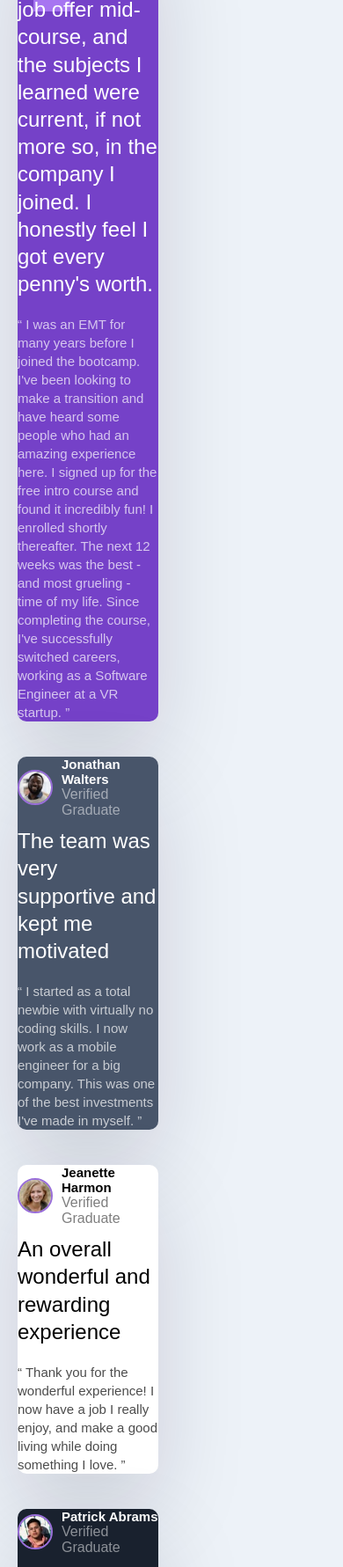
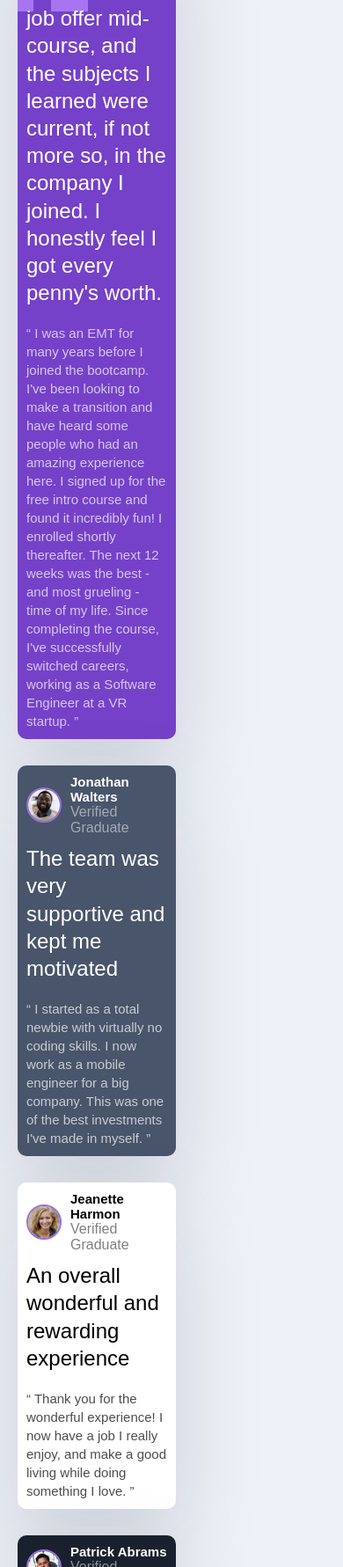
Before and after one commit to lugard1/testimonial-practice, a plain HTML site: page index.html in a window 390 px wide. Shown: the part 219-2000 px from the top of the page at 88% size. Drawn offline with Linux system fonts and the light colour scheme.

Commit message:
Update testimonial.css

```diff
--- a/testimonial.css
+++ b/testimonial.css
@@ -2,126 +2,144 @@
 
 *{
     box-sizing: border-box;
-    margin: 0;
-    padding: 0;
+    margin:0px;
+    padding:0px;
 }
 
 body{
     background: #edf2f8;
     font-family: 'Barlow semi condensed', sans-serif;
+    width: 100%;
+    height: 100%
 }
 
 .testimonials{
-    max-width: 1440px;
-    margin: 100px auto;
-    padding: 20px;
-    display: grid;
-    grid-template-columns: repeat(4, 1fr);
-    gap: 30px;
+    max-width:1440px;
+    margin:100px auto;
+    padding:20px;
+    display:grid;
+    grid-template-columns:repeat(4, 1fr);
+    gap:30px;
 }
 
 .card{
-    background: #fff;
-    border-radius: 10px;
-    box-shadow: rgba(17,12,46,0.15) 0px
+    background:#fff;
+    border-radius:10px;
+    box-shadow:rgba(17,12,46,0.15) 0px
     40px 100px 0px;
-    margin-bottom: 10px;
+    margin-bottom:10px;
+    width:100%;
 }
 
 .card_header{
-    display: flex;
-    align-items: center;
-    margin-bottom: 10px;
+    display:flex;
+    align-items:center;
+    margin-bottom:10px;
 }
 
 .card_header h3{
-    font-size: 15px;
+    font-size:15px;
 }
 
 .card_header p{
-    opacity: 50%;
+    opacity:50%;
 }
 
 .card-img{
-    width: 40px;
-    height: 40px;
-    border-radius: 50%;
-    border: 2px solid #996ed9;
-    margin-right: 10px;
+    width:40px;
+    height:40px;
+    border-radius:50%;
+    border:2px solid #996ed9;
+    margin-right:10px;
 }
 
 .card_lead{
-    font-size: 1.5rem;
-    font-weight: 500;
-    line-height: 1.3;
-    margin-bottom: 20px;
+    font-size:1.5rem;
+    font-weight:500;
+    line-height:1.3;
+    margin-bottom:20px;
 }
 
 .card_quote{
-    font-size: 15px;
-    font-weight: 500;
-    line-height: 1.4;
-    opacity: 70%;
+    font-size:15px;
+    font-weight:500;
+    line-height:1.4;
+    opacity:70%;
 }
 
 .card--bg-purple{
-    background: hsl(263, 55%, 52%);
-    color: #fff;
-    background-image: url('images/bg-pattern-quotation.svg');
-    background-repeat: no-repeat;
-    background-position: top 10px right 100px;
+    background:hsl(263, 55%, 52%);
+    color:#fff;
+    background-image:url('images/bg-pattern-quotation.svg');
+    background-repeat:no-repeat;
+    background-position:top 10px right 100px;
 }
 
 .card--bg-gray-blue{
-    background: hsl(217, 19%, 35%);
-    color: #fff;
+    background:hsl(217, 19%, 35%);
+    color:#fff;
 }
 
 .card--bg-black-blue{
-    background: hsl(219, 29%, 14%);
-    color: #fff;
+    background:hsl(219, 29%, 14%);
+    color:#fff;
 }
 
 .card:nth-of-type(1){
-    grid-column: 1/3;
+    grid-column:1/3;
 }
 
 .card:nth-of-type(4){
-    grid-column: 2/4;
-    grid-row: 2/3;
+    grid-column:2/4;
+    grid-row:2/3;
 }
 
 .card:nth-of-type(5){
-    grid-column: 4/5;
-    grid-row: 1/3;
+    grid-column:4/5;
+    grid-row:1/3;
 }
 
-@media(max-width:768px){
+@media screen and (max-width:768px){
     .testimonial{
-        grid-template-columns: 1fr;
-        width: 100%;
-        display: inline-block;
+        grid-template-columns:1fr;
+        width:100%;
+
     }
     .card:nth-of-type(1){
-        grid-column: 1/2;
+        grid-column:1/2;
+        margin:0 auto;
+        padding:10px;
+        width:100%;
     }
     .card:nth-of-type(2){
-        grid-column: 1;
-        grid-row: 2;
+        grid-column:1;
+        grid-row:2;
+        margin:0 auto;
+        padding:10px;
+        width:100%;
     }
 
     .card:nth-of-type(3){
-        grid-column: 1/2;
-        grid-row: 3;
+        grid-column:1/2;
+        grid-row:3;
+        margin:0 auto;
+        padding:10px;
+        width:100%;
     }
 
     .card:nth-of-type(4){
-        grid-column: 1;
-        grid-row: 4/5;
+        grid-column:1;
+        grid-row:4/5;
+        margin:0 auto;
+        padding:10px;
+        width:100%;
     }
 
     .card:nth-of-type(5){
         grid-column:1;
-        grid-row: 5/6;
+        grid-row:5/6;
+        margin:0 auto;
+        padding:10px;
+        width:100%;
     }
 }
```
